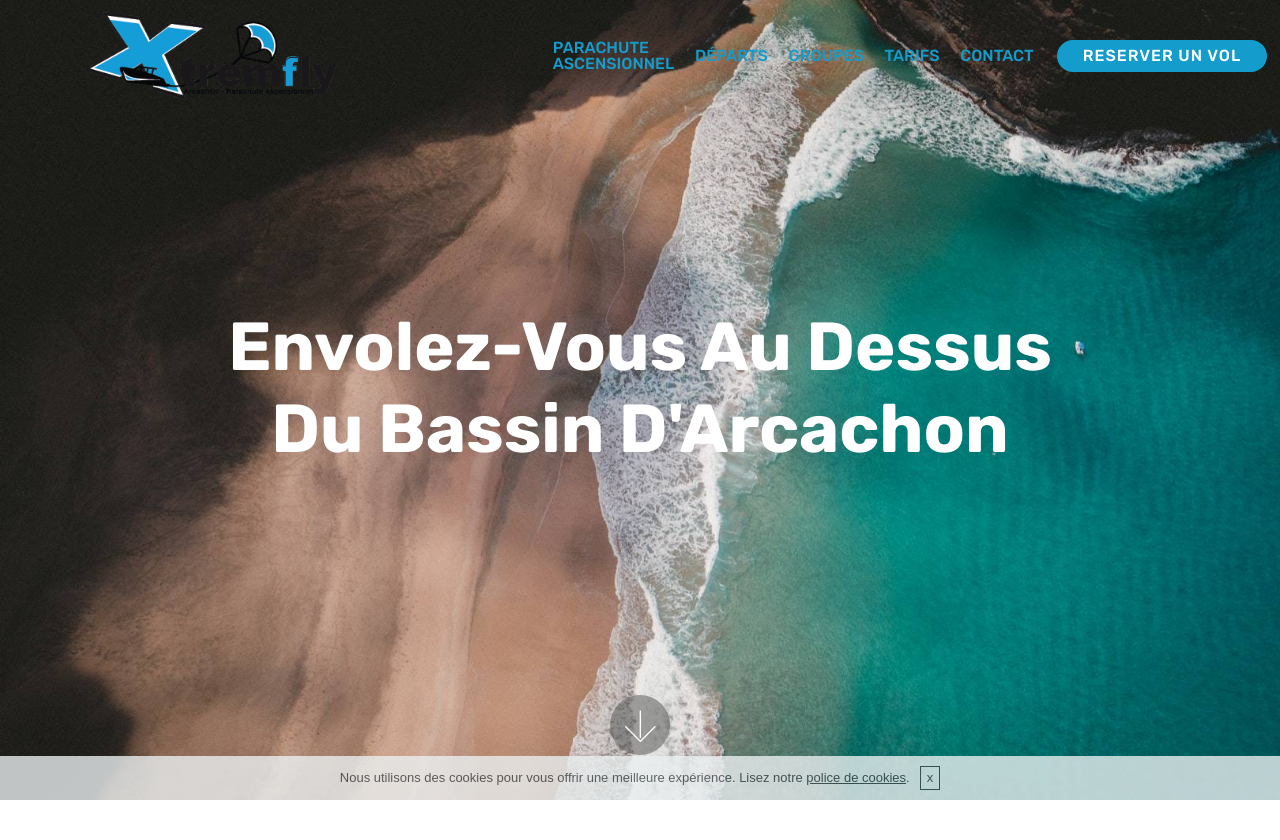
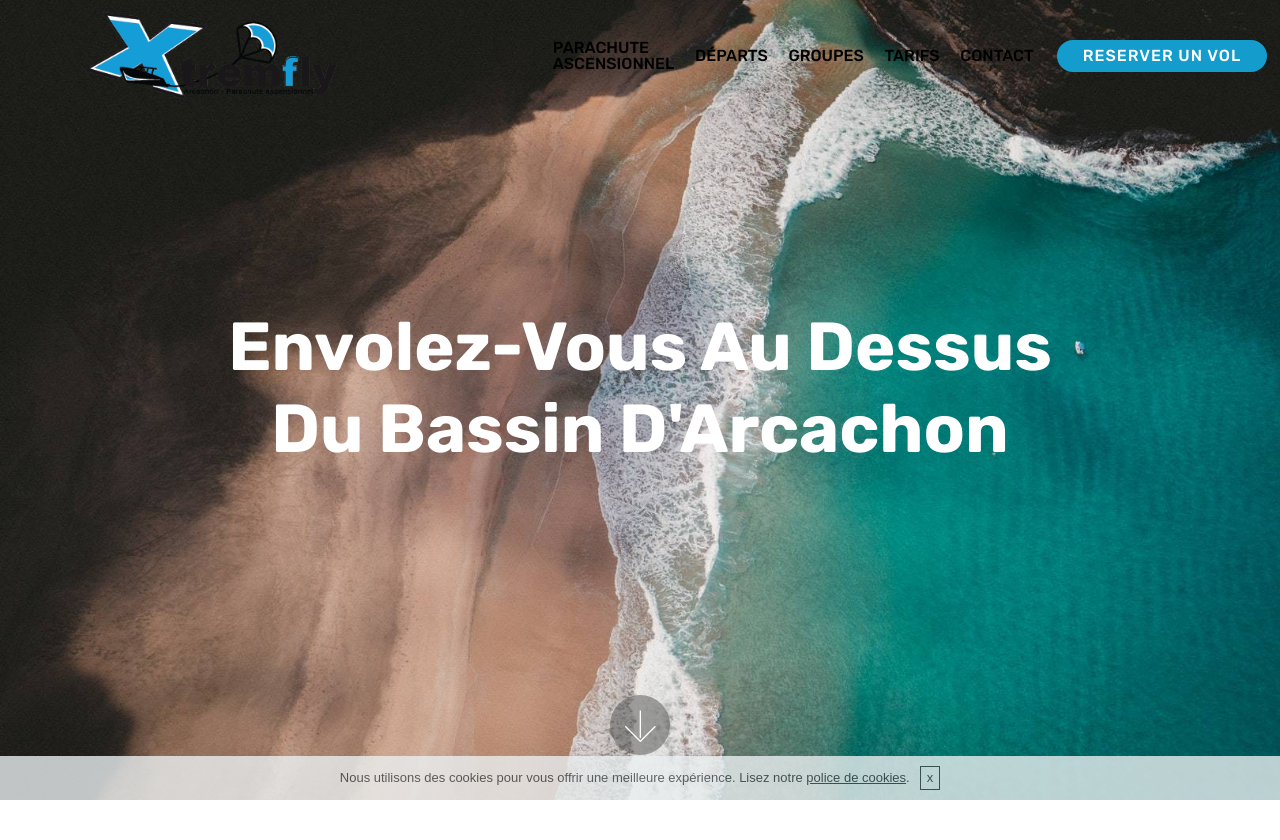
Before and after one commit to taggaddaaaa/XtremFly, a PHP site: page / in a window 1280 px wide. Shown: the top 840 px of the page. Run offline with PHP 8.4, Linux system fonts and the light colour scheme; some libraries are stand-ins or nearby versions; some web fonts are replaced.

Commit message:
change navigation items color

```diff
--- a/assets/libraries/mobirise/css/mbr-additional.css
+++ b/assets/libraries/mobirise/css/mbr-additional.css
@@ -1392,6 +1392,7 @@ body {
   justify-content: center;
   padding: 0.7rem 0 !important;
   margin: 0rem .65rem !important;
+  color: #000;
 }
 .cid-qJWKHrsea5 .nav-item:focus,
 .cid-qJWKHrsea5 .nav-link:focus {
@@ -1746,7 +1747,8 @@ body {
 }
 .cid-qJWKHrsea5 .nav-link:hover,
 .cid-qJWKHrsea5 .dropdown-item:hover {
-  color: #232323 !important;
+  color: #149dcc;
+  /*color: #232323 !important;*/
 }
 .cid-qJWKGr3dEn {
   background-image: url("../../../images/mbr-1620x1080.jpg");
--- a/index.html
+++ b/index.html
@@ -121,19 +121,19 @@
         <div class="collapse navbar-collapse" id="navbarSupportedContent">
             <ul class="navbar-nav nav-dropdown" data-app-modern-menu="true">
                 <li class="nav-item">
-                    <a class="nav-link link text-primary display-4" href="#parachute">PARACHUTE<br> ASCENSIONNEL</a>
+                    <a class="nav-link link display-4" href="#parachute">PARACHUTE<br> ASCENSIONNEL</a>
                 </li>
                 <li class="nav-item">
-                    <a class="nav-link link text-primary display-4" href="#starts">DÉPARTS</a>
+                    <a class="nav-link link display-4" href="#starts">DÉPARTS</a>
                 </li>
                 <li class="nav-item dropdown">
-                    <a class="nav-link link text-primary display-4" href="#">GROUPES</a>
+                    <a class="nav-link link display-4" href="#">GROUPES</a>
                 </li>
                 <li class="nav-item">
-                    <a class="nav-link link text-primary display-4" href="index.html#price">TARIFS</a>
+                    <a class="nav-link link display-4" href="index.html#price">TARIFS</a>
                 </li>
                 <li class="nav-item">
-                    <a class="nav-link link text-primary display-4" href="#contact">CONTACT</a>
+                    <a class="nav-link link display-4" href="#contact">CONTACT</a>
                 </li>
             </ul>
         </div>
```
